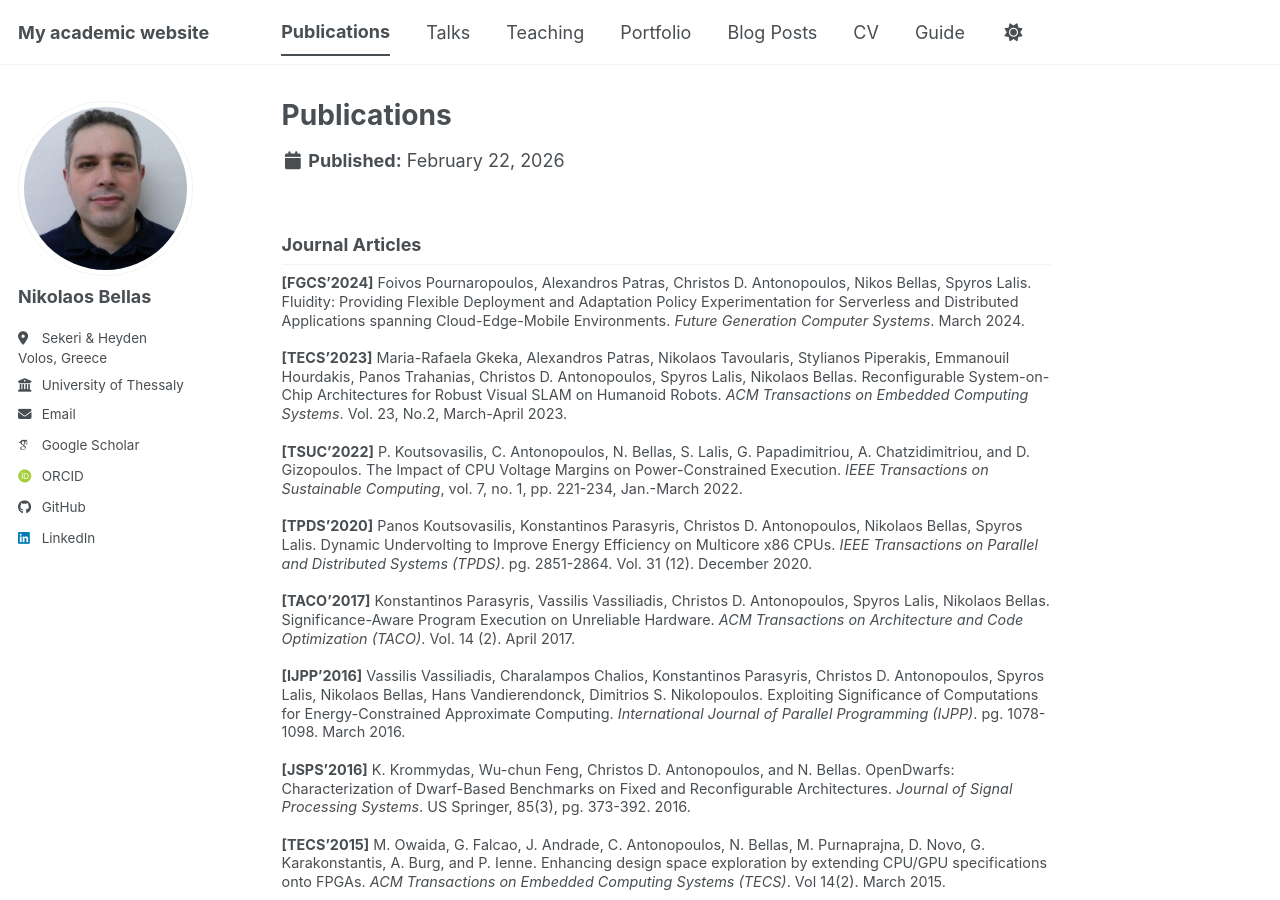
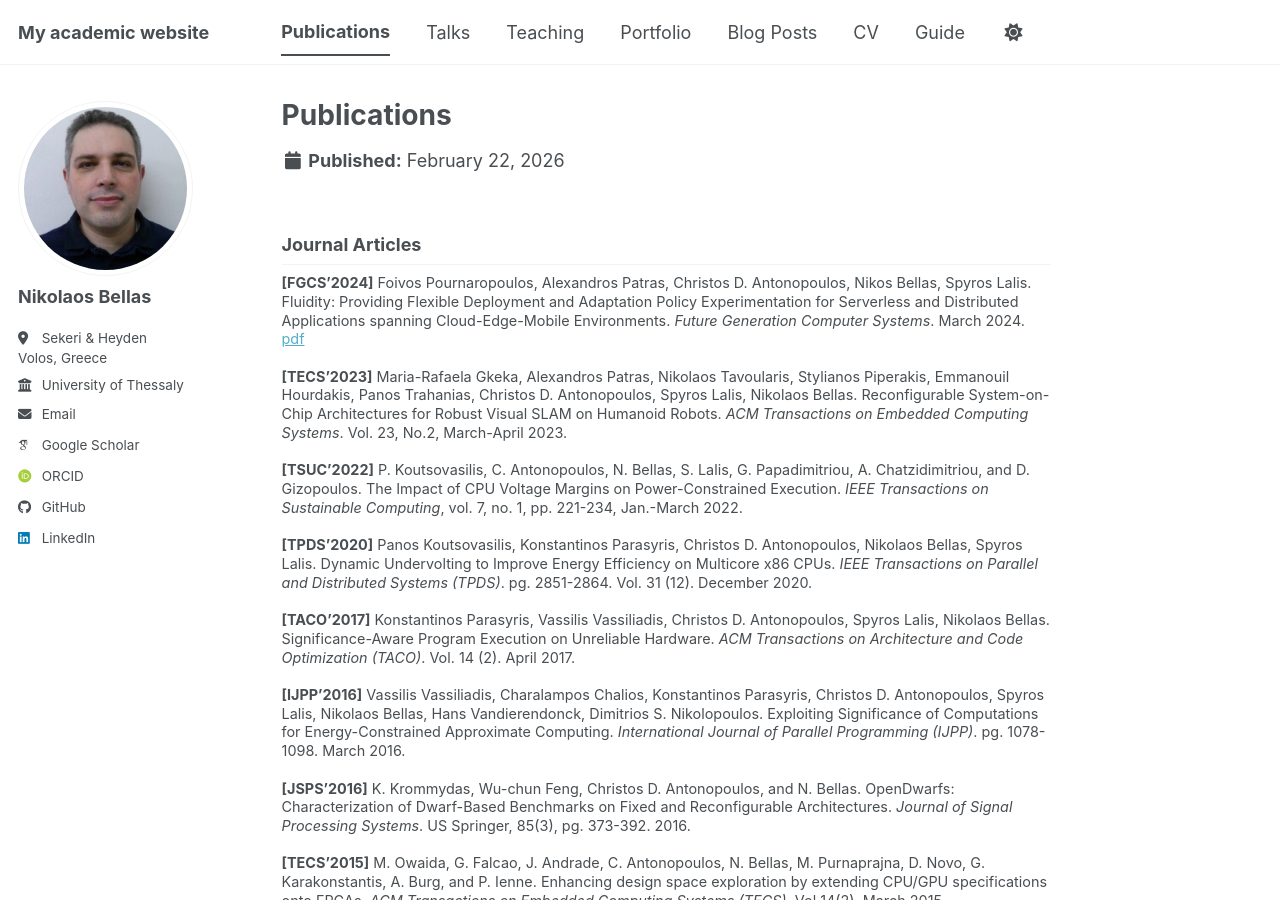
Before and after one commit to nbellas/nbellas.github.io, a Jekyll site: the page built from _publications/publications.md, in a window 1280 px wide and 900 px high. Built offline with Jekyll 4.4.1, drawn with Linux system fonts in a browser that asks for light colours; some web fonts are replaced; a script bundle is joined from its source files by our own code; library files that are not in the unit come from our copies.

Commit message:
Update publications.md

```diff
--- a/_publications/publications.md
+++ b/_publications/publications.md
@@ -13,7 +13,7 @@ classes:
 ## Journal Articles
 
 **[FGCS'2024]** Foivos Pournaropoulos, Alexandros Patras, Christos D. Antonopoulos, Nikos Bellas, Spyros Lalis.
-Fluidity: Providing Flexible Deployment and Adaptation Policy Experimentation for Serverless and Distributed Applications spanning Cloud-Edge-Mobile Environments. *Future Generation Computer Systems*. March 2024.
+Fluidity: Providing Flexible Deployment and Adaptation Policy Experimentation for Serverless and Distributed Applications spanning Cloud-Edge-Mobile Environments. *Future Generation Computer Systems*. March 2024. [pdf](https://dl.acm.org/doi/10.1016/j.future.2024.03.031)
 
 **[TECS'2023]** Maria-Rafaela Gkeka, Alexandros Patras, Nikolaos Tavoularis, Stylianos Piperakis, Emmanouil Hourdakis, Panos Trahanias, Christos D. Antonopoulos, Spyros Lalis, Nikolaos Bellas. Reconfigurable System-on-Chip Architectures for Robust Visual SLAM on Humanoid Robots. *ACM Transactions on Embedded Computing Systems*. Vol. 23, No.2, March-April 2023.
 
```
